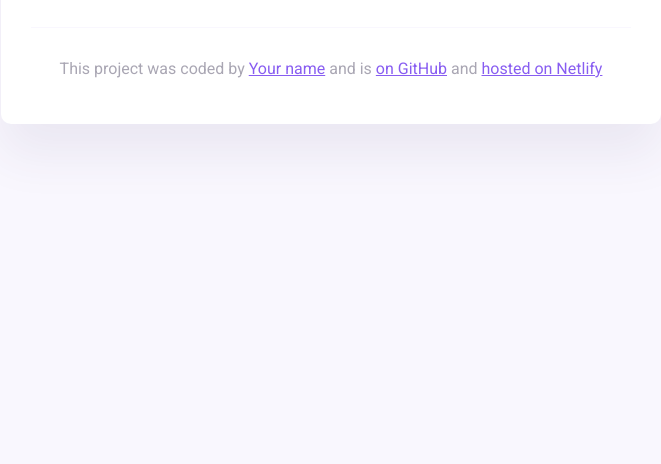
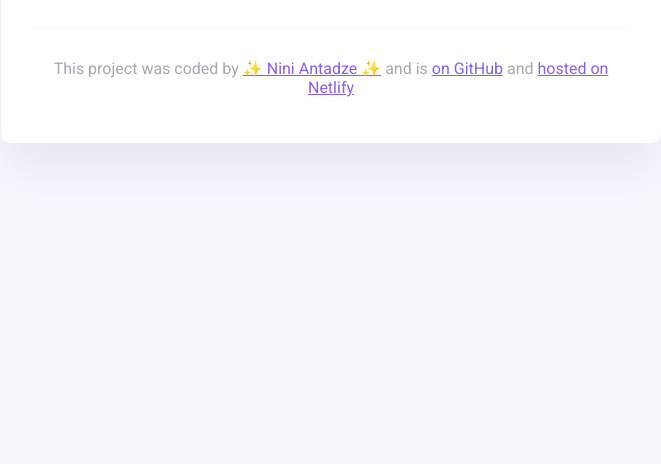
Before and after one commit to niniantadze/NiniAntadze-WeatherApp, a website: page index.html in a window 1280 px wide. Shown: the part 336-800 px from the top of the page, without its empty margins (309-970 px from the left). Drawn offline with nearby package versions, Linux system fonts and the light colour scheme; files that its build step writes are made by us from their sources.

Commit message:
added My name and linkedin url

```diff
--- a/index.html
+++ b/index.html
@@ -47,8 +47,10 @@
       <footer>
         <p>
           This project was coded by
-          <a href="#" target="_blank">Your name</a> and is
-          <a href="#" target="_blank"> on GitHub</a> and
+          <a href="https://www.linkedin.com/in/nino-antadze/" target="_blank"
+            >✨ Nini Antadze ✨</a
+          >
+          and is <a href="#" target="_blank"> on GitHub</a> and
           <a href="#" target="_blank">hosted on Netlify</a>
         </p>
       </footer>
```
